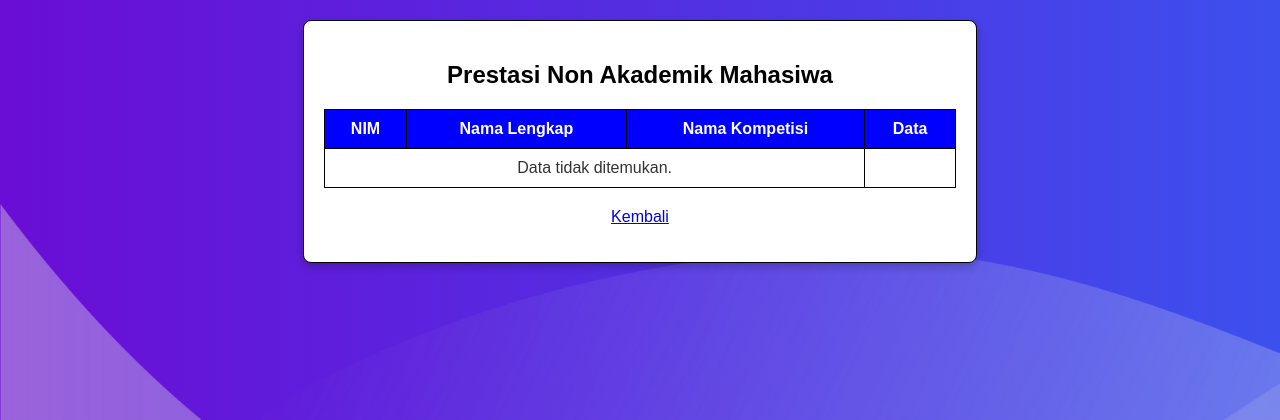
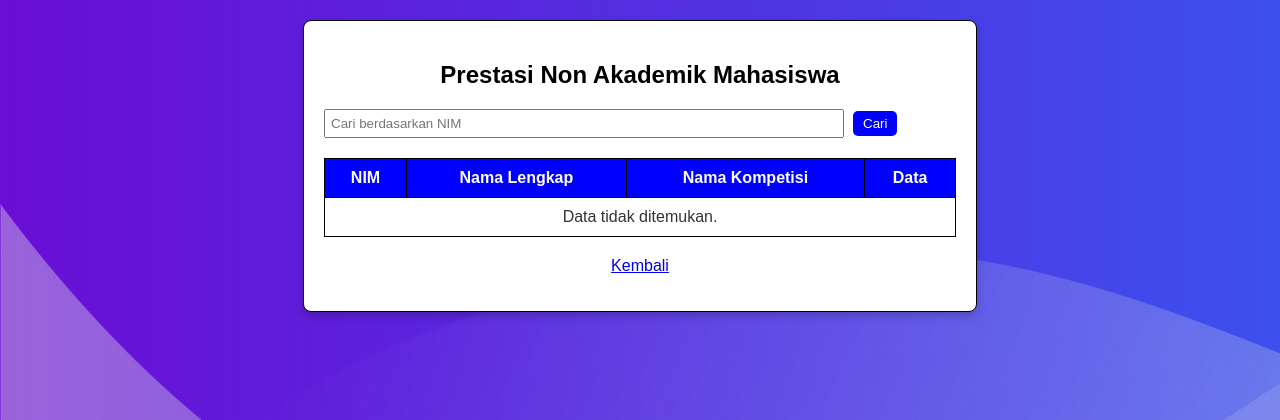
Before and after one commit to aqilaazza/ProjectSistemPencatatanPrestasi, a PHP site: page /projectAkhirV2/dosen/nonakademik.php in a window 1280 px wide. Shown: the top 420 px of the page. Run offline with PHP 8.4, Linux system fonts and the light colour scheme; data that the repository does not hold is empty; some libraries are stand-ins or nearby versions.

Commit message:
kembali & search by nim

```diff
--- a/projectAkhirV2/dosen/nonakademik.php
+++ b/projectAkhirV2/dosen/nonakademik.php
@@ -18,11 +18,32 @@
     .button:hover {
       background-color: #0000FF;
     }
+    .search-container {
+      margin-bottom: 20px;
+      text-align: left;
+    }
+    .search-container input {
+      padding: 5px;
+      width: 80%;
+      margin-right: 5px;
+    }
+    .search-container button {
+      padding: 5px 10px;
+    }
   </style>
 </head>
 <body>
   <div class="container">
-    <h2>Prestasi Non Akademik Mahasiwa</h2>
+    <h2>Prestasi Non Akademik Mahasiswa</h2>
+
+    <!-- Form pencarian berdasarkan NIM -->
+    <div class="search-container">
+      <form method="GET" action="">
+        <input type="text" name="nim" placeholder="Cari berdasarkan NIM" value="<?= isset($_GET['nim']) ? htmlspecialchars($_GET['nim']) : '' ?>">
+        <button type="submit" class="button">Cari</button>
+      </form>
+    </div>
+
     <table>
       <thead>
         <tr>
@@ -40,9 +61,21 @@
         $db = new connection();
         $conn = $db->connect();
 
-        // Query untuk mengambil data dengan status_validasi = 'diterima'
+        // Mengambil parameter NIM dari URL
+        $nim = isset($_GET['nim']) ? $_GET['nim'] : '';
+
+        // Query untuk mengambil data dengan status_validasi = 'diterima' dan pencarian berdasarkan NIM
         $query = "SELECT * FROM nonakademik_view";
+        if (!empty($nim)) {
+            $query .= " WHERE nim LIKE :nim";
+        }
         $stmt = $conn->prepare($query);
+
+        // Bind parameter NIM jika ada
+        if (!empty($nim)) {
+            $stmt->bindValue(':nim', "%$nim%", PDO::PARAM_STR);
+        }
+
         $stmt->execute();
         $results = $stmt->fetchAll(PDO::FETCH_ASSOC);
 
@@ -62,11 +95,12 @@
         } else {
         ?>
         <tr>
-          <td colspan="3" style="text-align: center;">Data tidak ditemukan.</td>
+          <td colspan="4" style="text-align: center;">Data tidak ditemukan.</td>
         </tr>
         <?php } ?>
       </tbody>
     </table>
+
     <div class="login-link">
       <p><a href="../dashboard/dashboardDosen.php">Kembali</a></p>
     </div>
--- a/projectAkhirV2/dosen/prestasi_akademik_dosen.php
+++ b/projectAkhirV2/dosen/prestasi_akademik_dosen.php
@@ -88,6 +88,9 @@ $prestasi_akademik = $stmt->fetchAll(PDO::FETCH_ASSOC);
         <?php endforeach; ?>
       </tbody>
     </table>
+    <div class="navbar">
+            <a href="../dashboard/dashboardDosen.php">Kembali</a>
+        </div>
   </div>
 </body>
 </html>
```
Also changed, not shown: projectAkhirV2/dosen/prestasi_akademik_dosen.css (+26 -0 lines).
